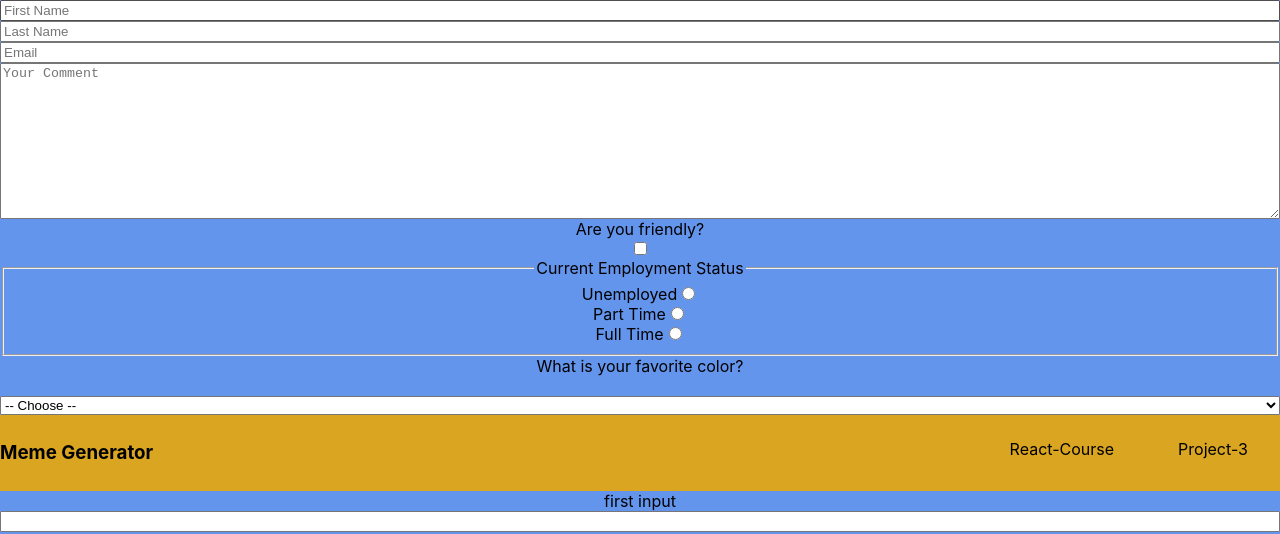
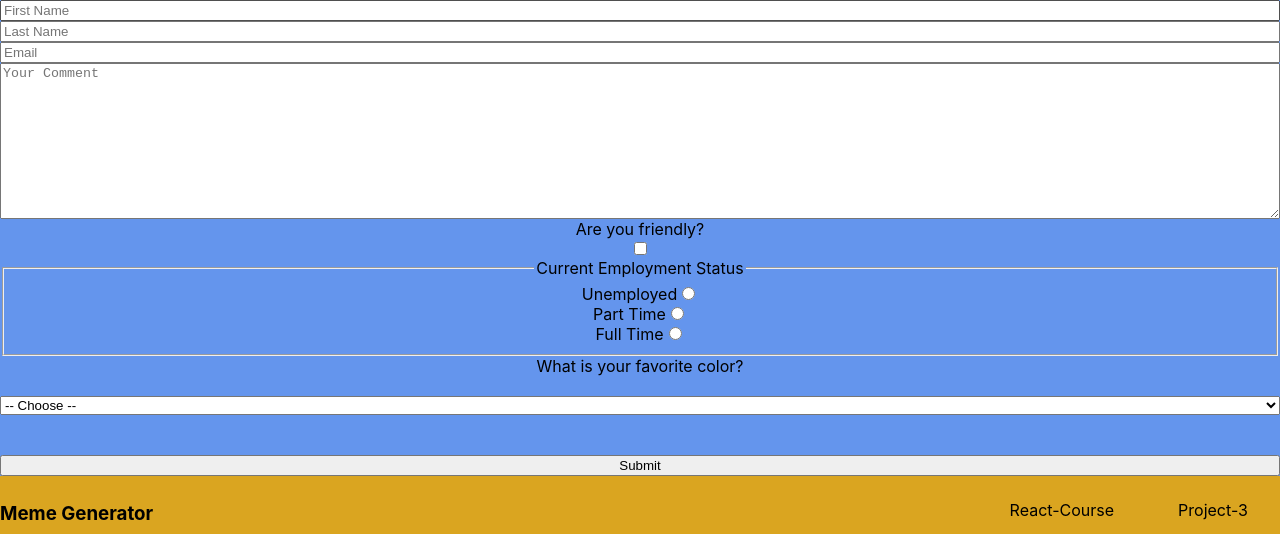
Before and after one commit to Halil-Kuray/React-Ptojects-For-Frontend, a React (Create React App) app in the folder my-app-2/: page / in a window 1280 px wide. Shown: the top 534 px of the page. Built offline with nearby package versions, Linux system fonts and the light colour scheme.

Commit message:
a few line of code about how to submit a form in react

```diff
--- a/my-app-2/src/components/Form.jsx
+++ b/my-app-2/src/components/Form.jsx
@@ -24,10 +24,16 @@ export default function Form() {
             }
         })
     }
-    console.log(formData.favColor)
+
+    function handleSubmit(event) {
+        event.preventDefault();
+        //sumbitToApi(formData)
+        console.log(formData)
+
+    }
 
     return(
-        <form action="https://my-adress.com" method="POST" >
+        <form onSubmit={handleSubmit}>
 
 
                 <input
@@ -119,6 +125,9 @@ export default function Form() {
                     <option value="indigo">Indigo</option>
                     <option value="violet">Violet</option>
                 </select>
+                <br />
+                <br />
+                <button>Submit</button>
         </form>
     )
 }
```
